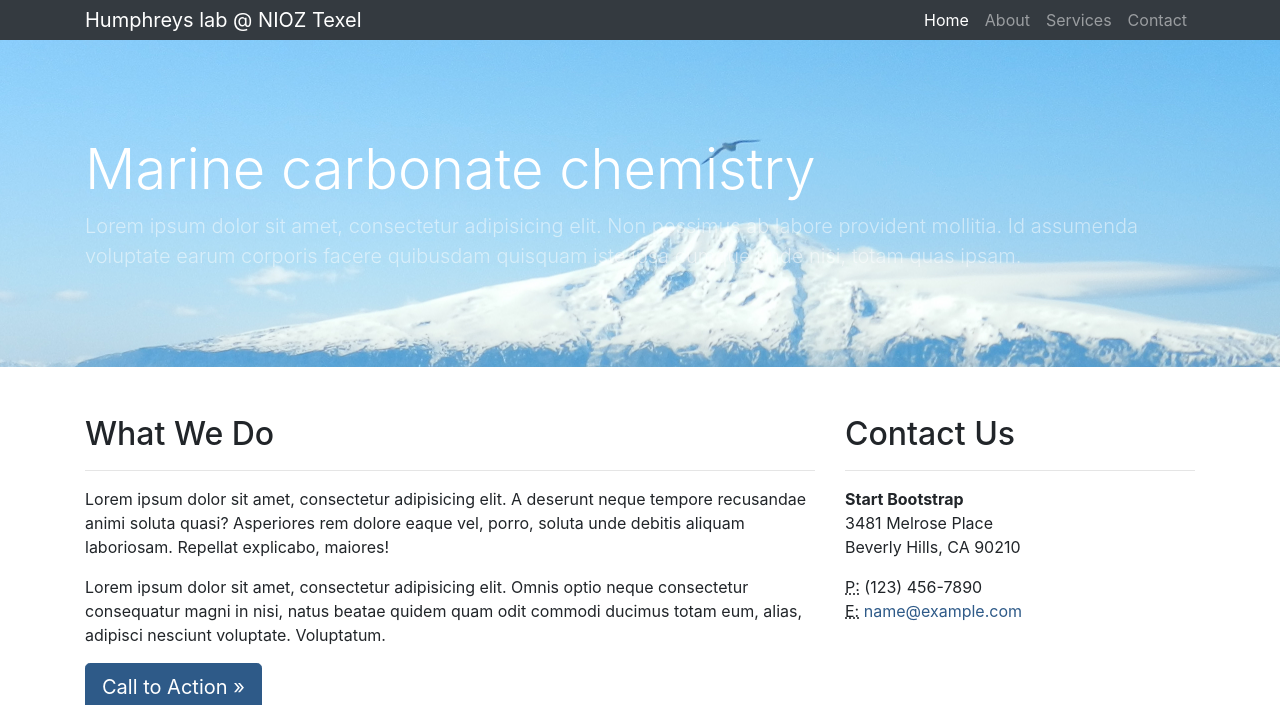
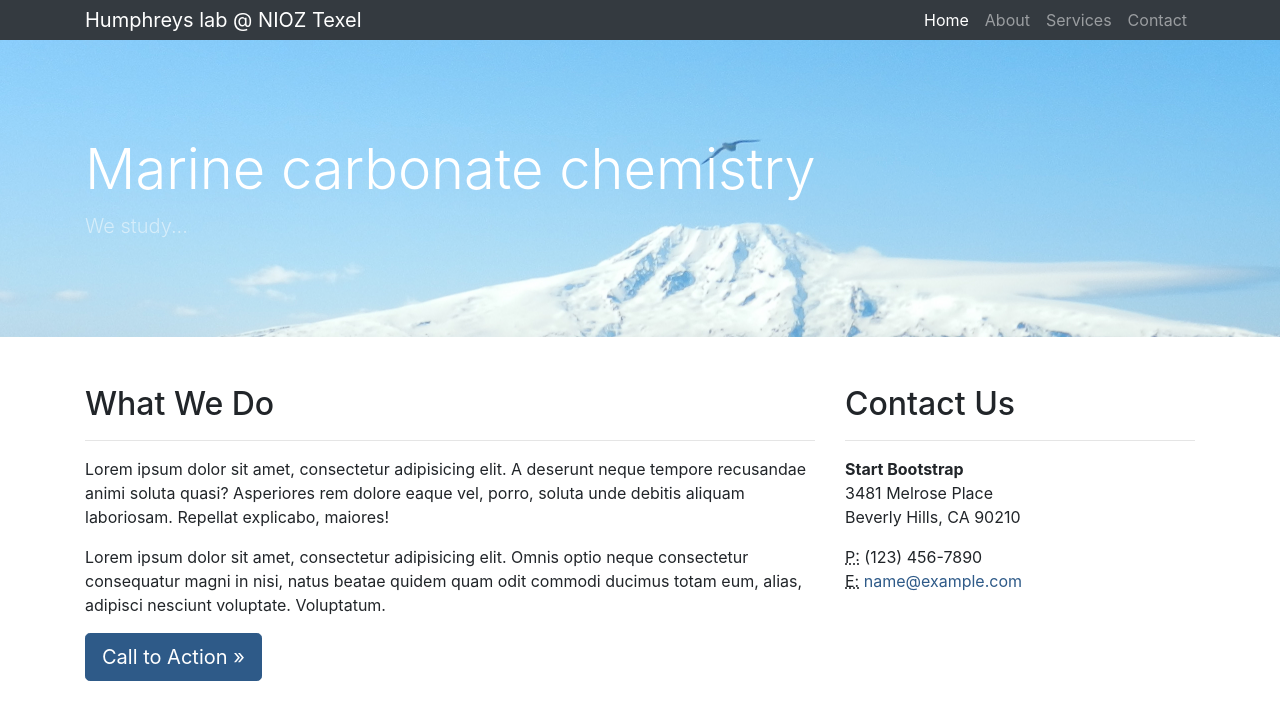
Before and after one commit to humphreys-lab/humphreys-lab.github.io, a Jekyll site: the page built from index.html, in a window 1280 px wide and 900 px high, cut to the strip 0-705 px from the top of the window. Built offline with Jekyll 4.4.1, drawn with Linux system fonts in a browser that asks for light colours.

Commit message:
Update header.html

```diff
--- a/_includes/header.html
+++ b/_includes/header.html
@@ -7,10 +7,7 @@
           Marine carbonate chemistry
         </h1>
         <p class="lead mb-5 text-white-50">
-          Lorem ipsum dolor sit amet, consectetur adipisicing elit. Non possimus
-          ab labore provident mollitia. Id assumenda voluptate earum corporis
-          facere quibusdam quisquam iste ipsa cumque unde nisi, totam quas
-          ipsam.
+          We study...
         </p>
       </div>
     </div>
```
